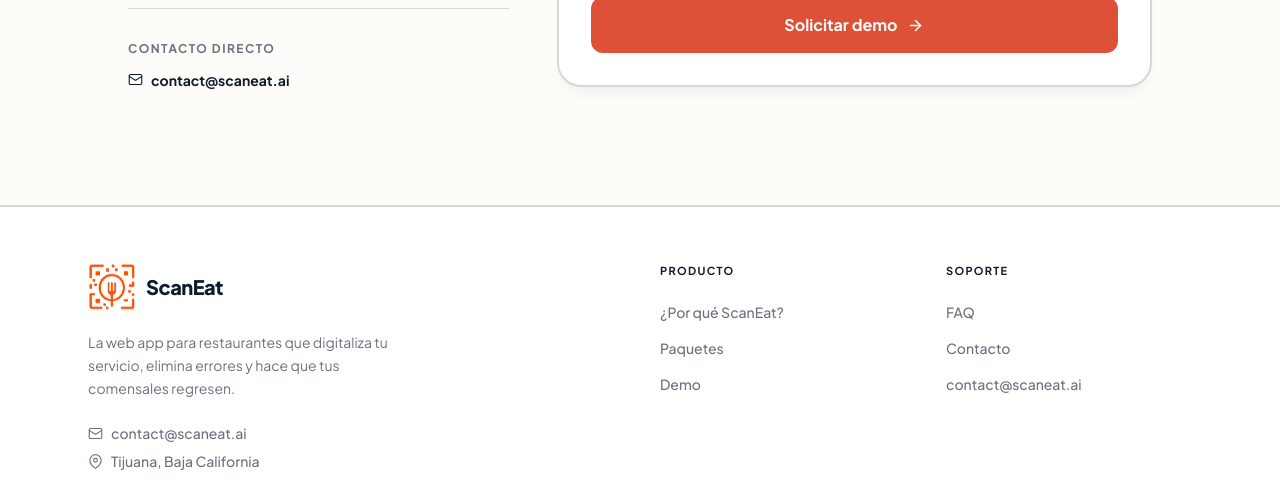
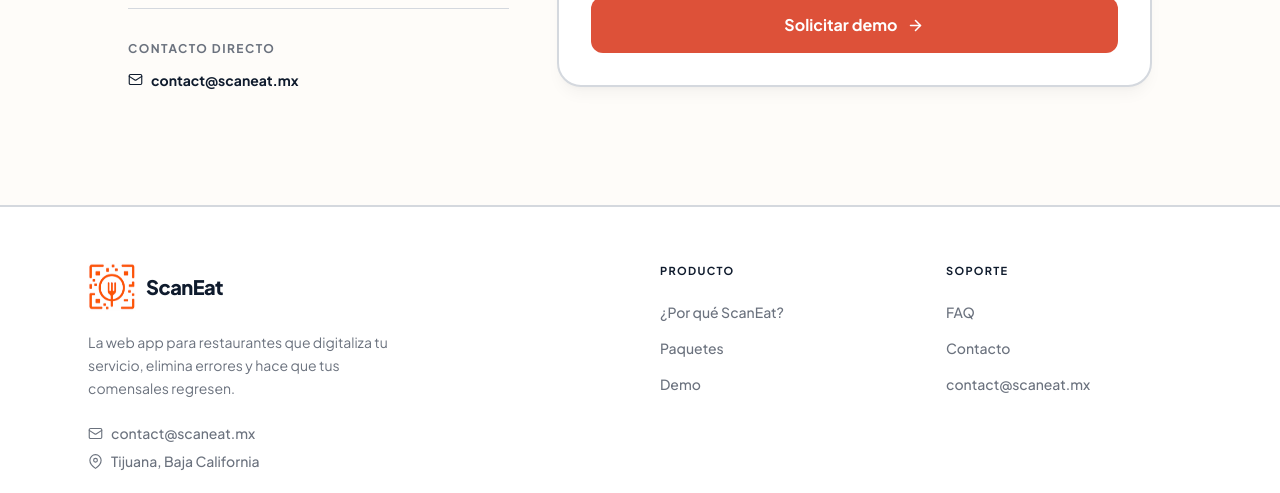
Before and after one commit to Kevin-ecometrics/ScanEat, a Next.js app: page / in a window 1280 px wide. Shown: the part 7767-8260 px from the top of the page. Built offline with nearby package versions, Linux system fonts and the light colour scheme.

Commit message:
update mx

```diff
--- a/app/components/ContactForm.tsx
+++ b/app/components/ContactForm.tsx
@@ -21,12 +21,14 @@
 export default function ContactForm() {
   const { t, locale } = useI18n();
   const c = t.contact;
+
   const [form, setForm] = useState({
     name: "",
     email: "",
     restaurant: "",
     message: "",
   });
+
   const [status, setStatus] = useState<FormState>("idle");
 
   function handleChange(
@@ -37,15 +39,28 @@
 
   async function handleSubmit(e: React.FormEvent) {
     e.preventDefault();
+
+    if (status === "sending") return;
+
     setStatus("sending");
+
     try {
-      await axios.post("https://www.scaneat.mx/api/contact", {
-        ...form,
-        locale,
-      });
+      await axios.post(
+        "https://www.scaneat.mx/api/contact",
+        {
+          ...form,
+          locale: locale?.startsWith("en") ? "en" : "es",
+        },
+        {
+          timeout: 10000,
+        },
+      );
+
       setStatus("sent");
       setForm({ name: "", email: "", restaurant: "", message: "" });
-    } catch {
+      // eslint-disable-next-line @typescript-eslint/no-explicit-any
+    } catch (err: any) {
+      console.error("ERROR FRONT:", err?.response || err);
       setStatus("error");
     }
   }
@@ -57,21 +72,21 @@
     <section id="contact" className="py-28 px-6 bg-[oklch(99.2%_0.004_80)]">
       <div className="max-w-5xl mx-auto">
         <div className="grid grid-cols-1 lg:grid-cols-5 gap-12 items-start">
-          {/* Left — copy */}
           <div className="lg:col-span-2 lg:sticky lg:top-28">
             <Reveal>
               <span className="inline-flex items-center gap-1.5 bg-accent-light text-accent text-[11px] font-bold uppercase tracking-[0.12em] px-4 py-1.5 rounded-full mb-6 border border-accent/20">
                 <IconStar size={11} /> {c.badge}
               </span>
+
               <h2 className="text-[clamp(30px,4vw,48px)] font-extrabold tracking-[-1.5px] text-navy leading-tight mb-5">
                 {c.headline}{" "}
                 <span className="text-accent">{c.headlineAccent}</span>
               </h2>
+
               <p className="text-muted text-base leading-relaxed mb-8">
                 {c.sub}
               </p>
 
-              {/* Trust list */}
               <div className="flex flex-col gap-3">
                 {TRUST.map((item) => (
                   <div key={item} className="flex items-center gap-3">
@@ -85,22 +100,20 @@
                 ))}
               </div>
 
-              {/* Contact info */}
               <div className="mt-10 pt-8 border-t border-border">
                 <p className="text-xs font-bold uppercase tracking-[0.12em] text-muted mb-3">
                   Contacto directo
                 </p>
                 <a
-                  href="mailto:contact@scaneat.ai"
+                  href="mailto:contact@scaneat.mx"
                   className="inline-flex items-center gap-2 text-sm font-bold text-navy hover:text-accent transition-colors no-underline"
                 >
-                  <IconMail size={15} /> contact@scaneat.ai
+                  <IconMail size={15} /> contact@scaneat.mx
                 </a>
               </div>
             </Reveal>
           </div>
 
-          {/* Right — form */}
           <div className="lg:col-span-3">
             <Reveal delay={0.1}>
               <form
@@ -125,6 +138,7 @@
                       className={inputClass}
                     />
                   </div>
+
                   <div className="flex flex-col gap-2">
                     <label className="text-[11px] font-bold text-navy uppercase tracking-[0.1em] flex items-center gap-1.5">
                       <span className="text-accent">
@@ -169,6 +183,7 @@
                   <textarea
                     name="message"
                     rows={5}
+                    required
                     placeholder={c.fields.messagePlaceholder}
                     value={form.message}
                     onChange={handleChange}
@@ -187,12 +202,15 @@
                       {c.sending}
                     </span>
                   )}
+
                   {status === "sent" && (
                     <span className="flex items-center gap-2">
                       <IconCheck size={18} /> {c.sent}
                     </span>
                   )}
+
                   {status === "error" && c.error}
+
                   {status === "idle" && (
                     <>
                       {c.cta} <IconArrow size={17} />
@@ -209,11 +227,12 @@
                     {c.successMsg}
                   </motion.p>
                 )}
+
                 {status === "error" && (
                   <p className="text-center text-sm text-red-500 font-semibold">
                     {c.errorMsg}{" "}
-                    <a href="mailto:contact@scaneat.ai" className="underline">
-                      contact@scaneat.ai
+                    <a href="mailto:contact@scaneat.mx" className="underline">
+                      contact@scaneat.mx
                     </a>
                   </p>
                 )}
--- a/app/components/Footer.tsx
+++ b/app/components/Footer.tsx
@@ -22,7 +22,7 @@
       links: [
         [nav.faq, "#faq"],
         [nav.contact, "#contact"],
-        ["contact@scaneat.ai", "mailto:contact@scaneat.ai"],
+        ["contact@scaneat.mx", "mailto:contact@scaneat.mx"],
       ],
     },
   ];
@@ -49,10 +49,10 @@
           </p>
           <div className="flex flex-col gap-2">
             <a
-              href="mailto:contact@scaneat.ai"
+              href="mailto:contact@scaneat.mx"
               className="inline-flex items-center gap-2 text-sm text-muted hover:text-accent transition-colors no-underline font-medium"
             >
-              <IconMail size={15} /> contact@scaneat.ai
+              <IconMail size={15} /> contact@scaneat.mx
             </a>
             <span className="inline-flex items-center gap-2 text-sm text-muted font-medium">
               <IconMapPin size={15} /> Tijuana, Baja California
--- a/app/layout.tsx
+++ b/app/layout.tsx
@@ -19,7 +19,7 @@
   authors: [{ name: "Ecommetrica" }],
   publisher: "Ecommetrica",
   robots: "index, follow",
-  metadataBase: new URL("https://www.scaneat.ai/"),
+  metadataBase: new URL("https://www.scaneat.mx/"),
   alternates: { canonical: "/" },
   openGraph: {
     title: "ScanEat — Menú Digital para Restaurantes",
@@ -34,9 +34,7 @@
   return (
     <html lang="es" className={jakarta.variable}>
       <body className="antialiased font-jakarta">
-        <I18nProvider>
-          {children}
-        </I18nProvider>
+        <I18nProvider>{children}</I18nProvider>
       </body>
     </html>
   );
```
